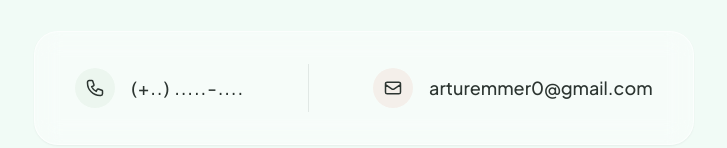
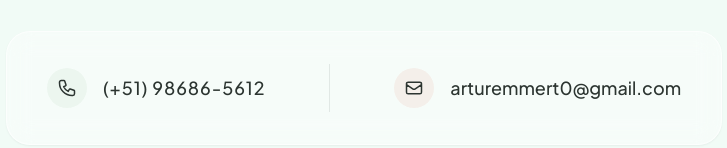
Before and after one commit to artur-emmert/portfolio, a plain HTML site: page index.html in a window 1280 px wide. Shown: the part 3871-4019 px from the top of the page, without its empty margins (276-1003 px from the left). Drawn offline with nearby package versions, Linux system fonts and the light colour scheme.

Commit message:
Atualizei projetos

```diff
--- a/index.html
+++ b/index.html
@@ -369,7 +369,7 @@
                         <div class="w-10 h-10 rounded-full bg-sage/10 flex items-center justify-center text-charcoal">
                             <svg class="w-5 h-5" fill="none" stroke="currentColor" viewBox="0 0 24 24" xmlns="http://www.w3.org/2000/svg"><path stroke-linecap="round" stroke-linejoin="round" stroke-width="1.8" d="M3 5a2 2 0 012-2h3.28a1 1 0 01.948.684l1.498 4.493a1 1 0 01-.502 1.21l-2.257 1.13a11.042 11.042 0 005.516 5.516l1.13-2.257a1 1 0 011.21-.502l4.493 1.498a1 1 0 01.684.949V19a2 2 0 01-2 2h-1C9.716 21 3 14.284 3 6V5z"></path></svg>
                         </div>
-                        <span class="text-lg font-medium text-charcoal tracking-wider">(+..) .....-....</span>
+                        <span class="text-lg font-medium text-charcoal tracking-wider">(+51) 98686-5612</span>
                     </div>
 
                     <div class="hidden md:block w-px h-12 bg-charcoal/10"></div>
@@ -380,7 +380,7 @@
                             <svg class="w-5 h-5" fill="none" stroke="currentColor" viewBox="0 0 24 24" xmlns="http://www.w3.org/2000/svg"><path stroke-linecap="round" stroke-linejoin="round" stroke-width="1.8" d="M3 8l7.89 5.26a2 2 0 002.22 0L21 8M5 19h14a2 2 0 002-2V7a2 2 0 00-2-2H5a2 2 0 00-2 2v10a2 2 0 002 2z"></path></svg>
                         </div>
                         <a href="mailto:arturemmer0@gmail.com" class="text-lg font-medium text-charcoal hover:text-terracotta transition-colors duration-300 relative py-1">
-                            arturemmer0@gmail.com
+                            arturemmert0@gmail.com
                             <span class="absolute bottom-0 left-0 w-0 h-[2px] bg-terracotta transition-all duration-300 group-hover:w-full"></span>
                         </a>
                     </div>
```
